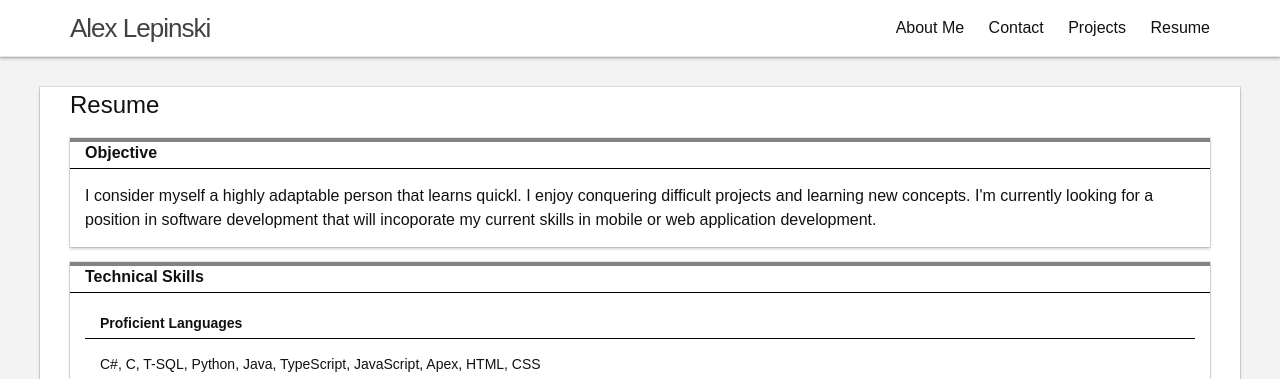
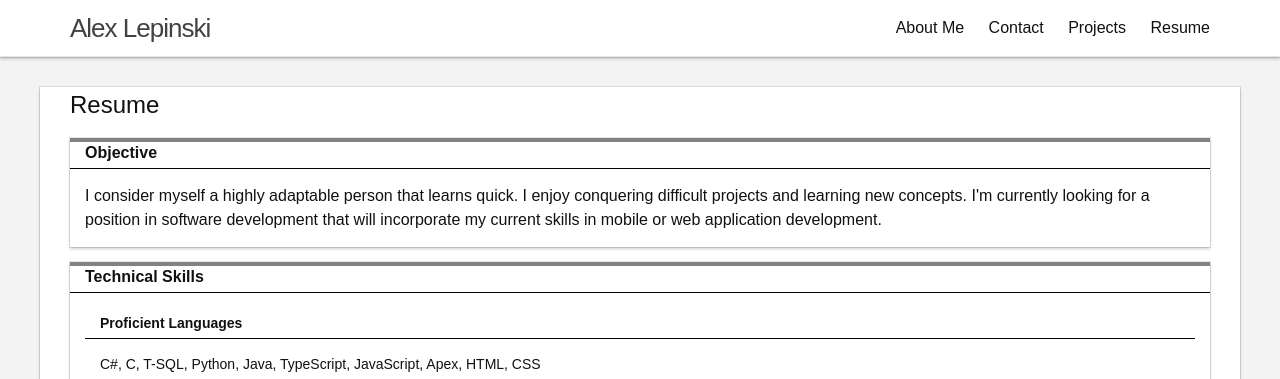
Before and after one commit to alexlepinski/alexlepinski.github.io, a Jekyll site: the page built from resume.html, in a window 1280 px wide. Shown: the top 379 px of the page. Built offline with Jekyll 4.4.1, drawn with Linux system fonts in a browser that asks for light colours.

Commit message:
fixed typos

```diff
--- a/resume.html
+++ b/resume.html
@@ -12,8 +12,8 @@ permalink: /resume/
                 Objective
             </div>
             <div class="body">
-                I consider myself a highly adaptable person that learns quickl. I enjoy conquering difficult projects and
-                learning new concepts. I'm currently looking for a position in software development that will incoporate my current skills in mobile
+                I consider myself a highly adaptable person that learns quick. I enjoy conquering difficult projects and
+                learning new concepts. I'm currently looking for a position in software development that will incorporate my current skills in mobile
                 or web application development.
             </div>
         </div>
```
